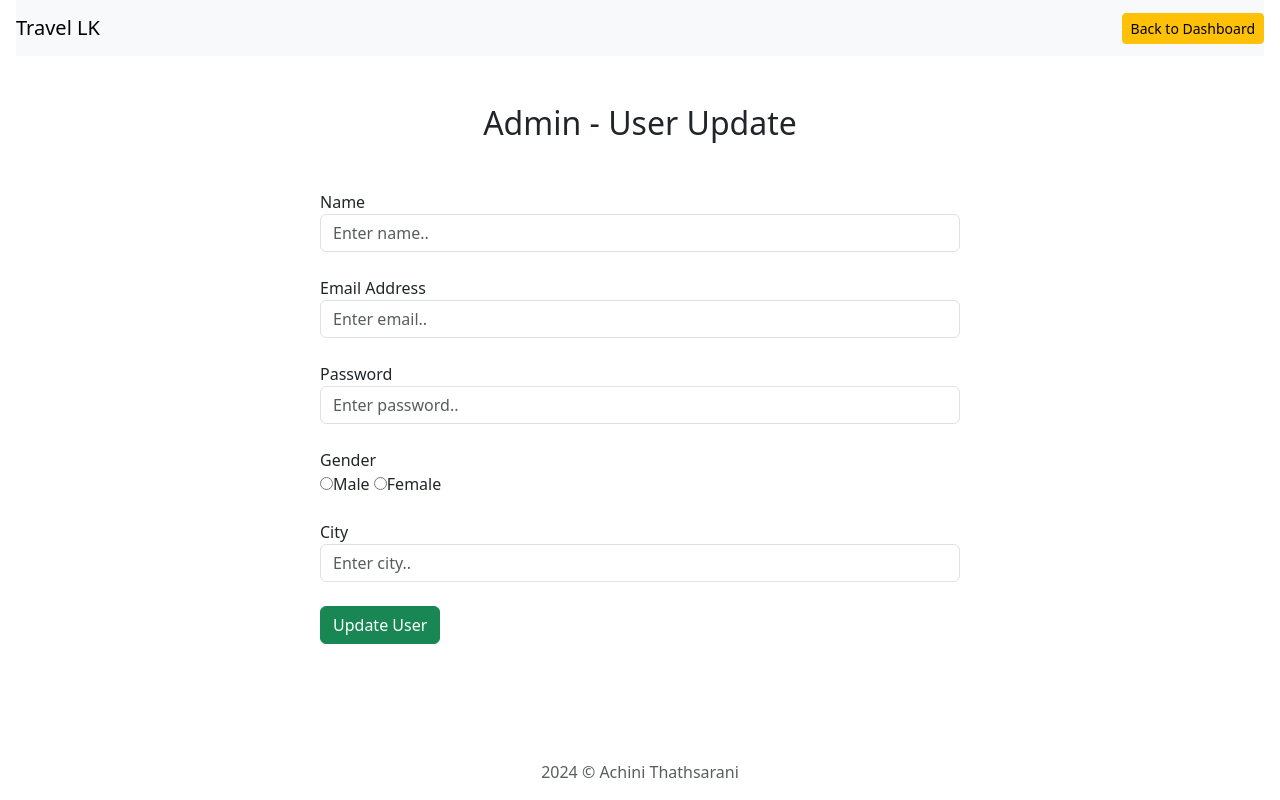
After one commit to Achinit99/1HotelWebsite, a PHP site: page /admin/uedit.php?id=1 in a window 1280 px wide. The commit adds this page. Run offline with PHP 8.4, Linux system fonts and the light colour scheme.

Commit message:
create files

```diff
--- a/admin/adashboard.php
+++ b/admin/adashboard.php
@@ -48,8 +48,8 @@
                       <td><?php echo $row['gender']; ?></td>
                       <td><?php echo $row['city']; ?></td>
                       <td>
-                      <a href="./uedit.php" class="btn btn-success btn-sm">Edit</a>
-                        <a href="./udelete.php" class="btn btn-danger btn-sm">Delete</a>
+                      <a href="./uedit.php?id=<?php echo $row['id']; ?>" class="btn btn-success btn-sm">Edit</a>
+                        <a href="./udelete.php?id=<?php echo $row['id']; ?>" class="btn btn-danger btn-sm">Delete</a>
                       </td>
                       </tr>
                   <?php
--- /dev/null
+++ b/admin/uedit.php
@@ -0,0 +1,66 @@
+<!DOCTYPE html>
+<html>
+  <head>
+    <title>Travel LK</title>
+    <link rel="stylesheet" href="https://cdn.jsdelivr.net/npm/bootstrap@5.3.3/dist/css/bootstrap.min.css"
+    integrity="sha384-QWTKZyjpPEjISv5WaRU9OFeRpok6YctnYmDr5pNlyT2bRjXh0JMhjY6hW+ALEwIH" crossorigin="anonymous">
+  </head>
+  <body>
+    <nav class="navbar navbar-light bg-light justyfy-content-between mx-3">
+      <a href="./index.php" class="navbar-brand">Travel LK</a>
+      <a href="./adashboard.php" class="btn btn-warning btn-sm">Back to Dashboard</a>
+    </nav>
+
+    <main class="my-5">
+      <h2 class="text-center my-2">Admin - User Update</h2>
+
+      <?php
+      $id=$_GET['id'];
+      require '../dbcon.php';
+
+
+
+
+      ?>
+
+
+      <form class="w-50 mx-auto mt-5" action="../process.php" method="post">
+        <div class="form-group">
+          <label>Name</label>
+          <input type="text" name="uname" class="form-control" placeholder="Enter name..">
+        </div><br>
+
+        <div class="form-group">
+          <label>Email Address</label>
+          <input type="email" name="uemail" class="form-control" placeholder="Enter email..">
+        </div><br>
+
+        <div class="form-group">
+          <label>Password</label>
+          <input type="password" name="upass" class="form-control" placeholder="Enter password..">
+        </div><br>
+
+        <div class="form-group">
+          <label>Gender</label><br>
+          <input type="radio" name="ugender" value="male">Male
+          <input type="radio" name="ugender" value="female">Female
+
+        </div><br>
+
+        <div class="form-group">
+          <label>City</label>
+          <input type="text" name="ucity" class="form-control" placeholder="Enter city..">
+        </div><br>
+
+        <button type="submit" class="btn btn-success" name="aUserUpdate">Update User</button>
+      </form>
+    </main>
+
+    <!-- footer section -->
+     <footer class="fixed-bottom text-muted">
+      <p class="text-center">2024 &copy; Achini Thathsarani</p>
+     </footer>
+
+
+  </body>
+</html>
```
Also changed, not shown: admin/udelete.php (added).
